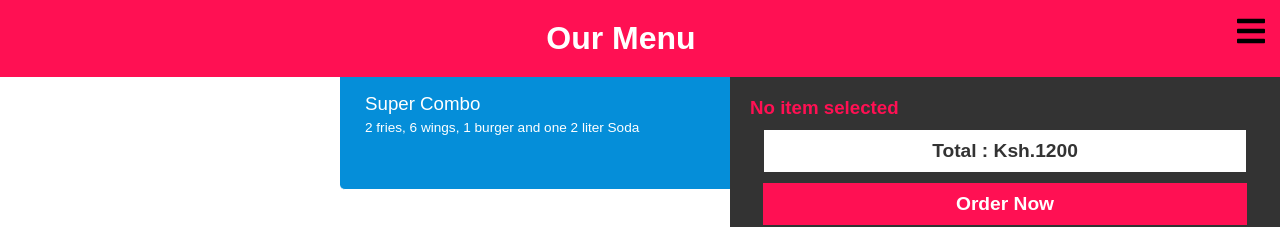
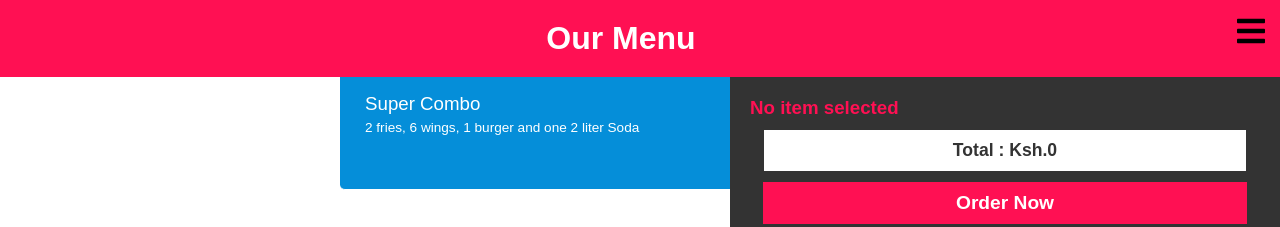
Before and after one commit to EdwinWalela/restaurant-manager, a React (Create React App) app: page / in a window 1280 px wide. Both pictures are taken after a click on the icon 1251 px from the left and 31 px from the top of the page. Shown: the top 227 px of the page. Built offline with nearby package versions, Linux system fonts and the light colour scheme.

Commit message:
calculate user order total using reduce

```diff
--- a/src/App.css
+++ b/src/App.css
@@ -102,7 +102,7 @@ li{
     background: #fff;
     color:#333;
     font-weight: 600;
-    font-size: 1.2em;
+    font-size: 1.1em;
 }
 
 .user-orders button{
@@ -116,6 +116,13 @@ li{
     color:#fff;
     font-weight: 600;
     font-size: 1.2em;
+    transition: all linear .3s;
+}
+
+.user-orders button:hover{
+    transition: all linear .3s;
+    color: #FF1053;
+    background:#fff;
 }
 
 .user-orders h3{
--- a/src/App.js
+++ b/src/App.js
@@ -68,6 +68,8 @@ class App extends Component {
 
         let newOrder = {
             id:menuItem.id,
+            name:menuItem.name,
+            price:menuItem.price,
             quantity:1
         }
         // Add new item to state
--- a/src/components/OrderPage.js
+++ b/src/components/OrderPage.js
@@ -51,6 +51,8 @@ export default function OrderPage(props) {
 OrderPage.propTypes = {
     userOrder:PropTypes.shape({
         id:Number,
+        name:String,
+        price:Number,
         quantity:Number
     }).isRequired,
     menuItems:PropTypes.arrayOf(PropTypes.shape({
--- a/src/components/UserOrders.js
+++ b/src/components/UserOrders.js
@@ -2,27 +2,33 @@ import React, { Component } from 'react'
 import PropTypes from 'prop-types'
 
 class UserOrders extends Component{
-
     state = {
 
     }
 
     render(){
-        let items = this.props.items;
+        // Filter out items with quantity of 0
+        let items = this.props.items.filter(item=>{
+            return item.quantity !== 0;
+        });
+        // Calculate order total
+        let total = items.reduce((a,b)=>{
+                console.log(a);
+                console.log(b);
+                return a + (b.price * b.quantity)
+            },0).toLocaleString();
+
         return (
-            <React.Fragment>
             <div className="user-orders">
                 {items.length > 0 ? <h3>My Order</h3> : <h3>No item selected</h3>}
                 {items.map(item=>{
                     return (
-                            <li>{item.id} x {item.quantity} </li>
+                        <li>{item.name} x {item.quantity} @ Ksh.{item.price.toLocaleString()}</li>
                     )
                 })}
-                    <div>Total : Ksh.1200</div>
+                <div>Total : Ksh.{total}</div>
                 <button>Order Now</button>
             </div>
-
-            </React.Fragment>
         )
     }
 }
@@ -31,8 +37,10 @@ class UserOrders extends Component{
 UserOrders.propTypes = {
     items:PropTypes.shape({
         id:PropTypes.number,
+        name:PropTypes.string,
+        price:PropTypes.number,
         quantity:PropTypes.number
     })
 }
 
-export default UserOrders
+export default UserOrders;
--- a/src/components/layout/Header.js
+++ b/src/components/layout/Header.js
@@ -17,6 +17,8 @@ function Header(props) {
 Header.propTypes = {
     userOrder:PropTypes.shape({
         id:Number,
+        name:String,
+        price:Number,
         quantity:Number
     }).isRequired,
     title:PropTypes.string,
```
Lines whose indentation alone changed are shown as unchanged.
